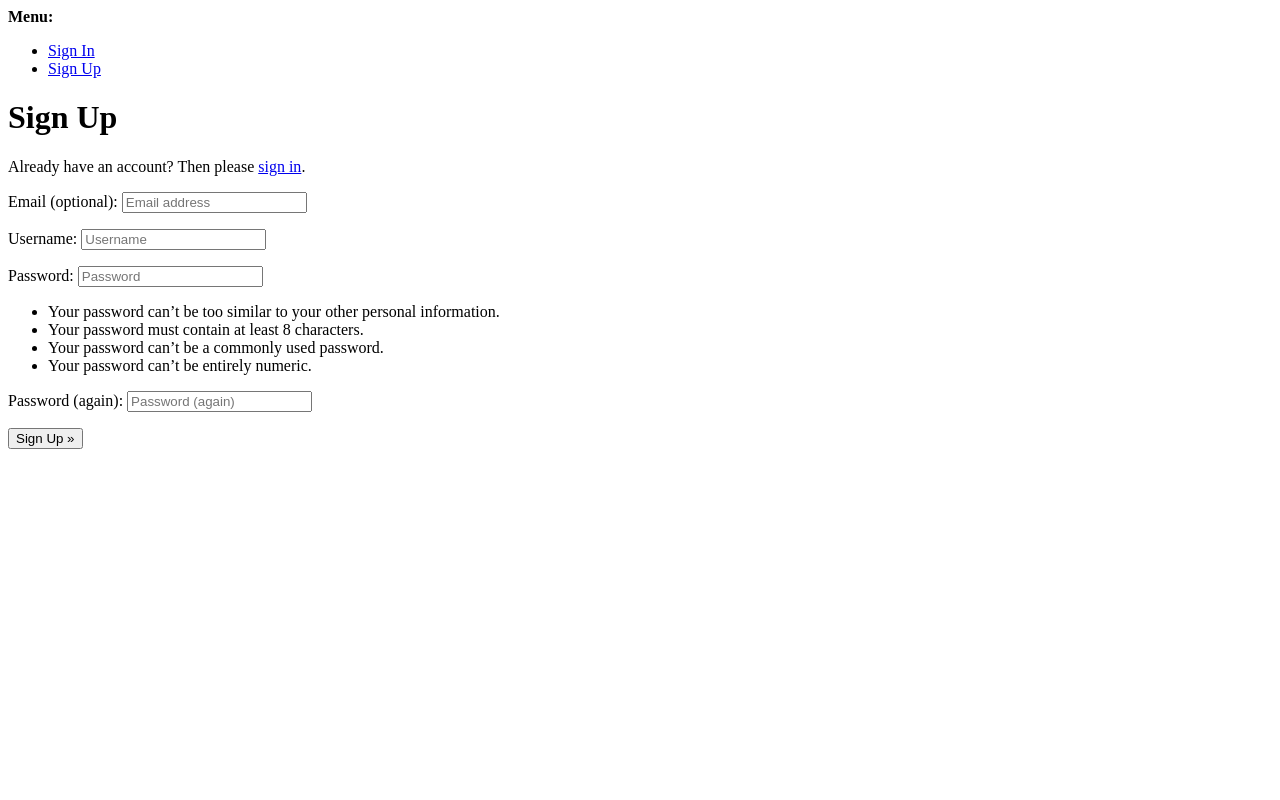
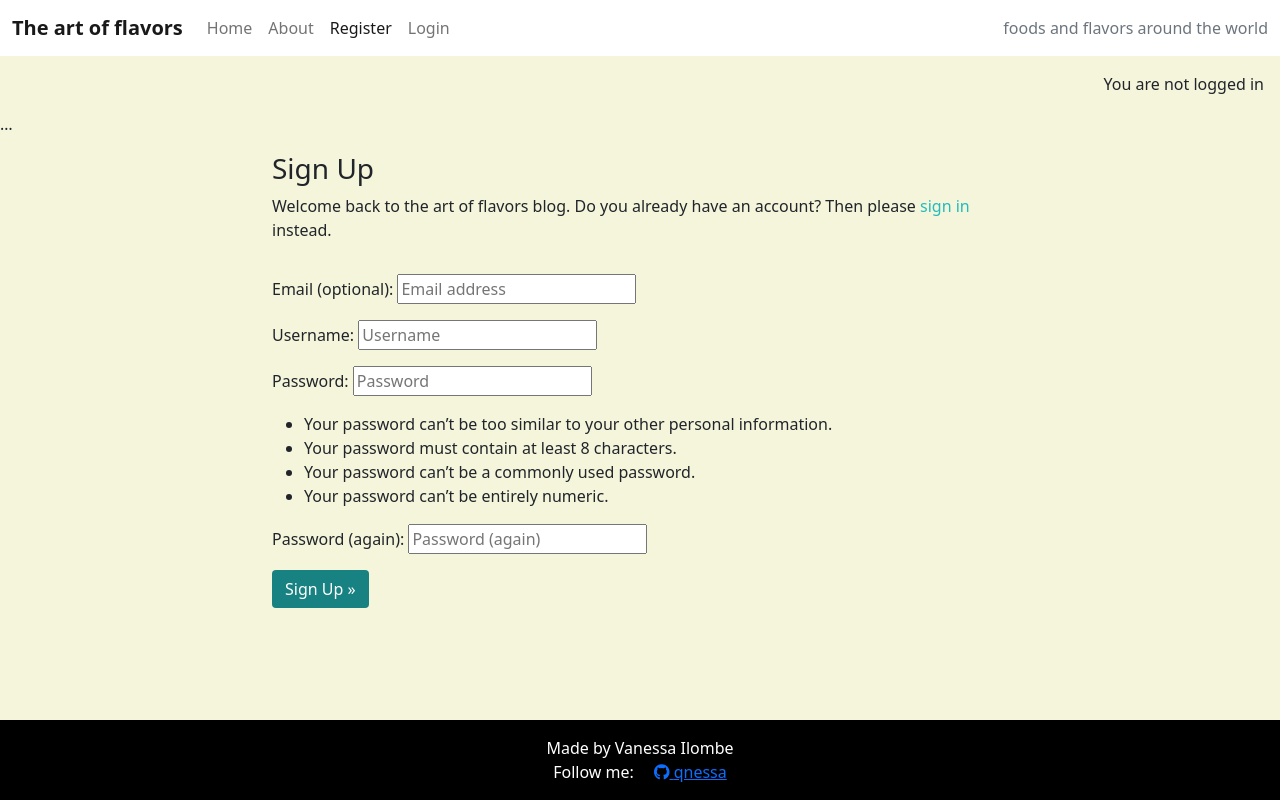
Before and after one commit to qnessa/THE-ART-OF-FLAVORS, a Django app: page /accounts/signup/ in a window 1280 px wide. Run offline with Django 4.2, Linux system fonts and the light colour scheme.

Commit message:
Add authentication to the sign up page

```diff
--- a/templates/account/signup.html
+++ b/templates/account/signup.html
@@ -1,13 +1,21 @@
-{% extends "account/base.html" %}
+{% extends "base.html" %}
 
 {% load i18n %}
 
 {% block head_title %}{% trans "Signup" %}{% endblock head_title %}
 
 {% block content %}
-<h1>{% trans "Sign Up" %}</h1>
+<div class="container">
+  <div class="row">
+    <div class="col-md-8 mt-3 offset-md-2">
+      <h3>{% trans "Sign Up" %}</h3>
 
-<p>{% blocktrans %}Already have an account? Then please <a href="{{ login_url }}">sign in</a>.{% endblocktrans %}</p>
+<p>{% blocktrans %} Welcome back to the art of flavors blog.
+  Do you already have an account? Then please <a class="link" href="{{ login_url }}">sign in</a> instead.{% endblocktrans %}</p>
+    </div>
+  </div>
+<div class="row">
+  <div class="col-md-8 mt-3 offset-md-2">
 
 <form class="signup" id="signup_form" method="post" action="{% url 'account_signup' %}">
   {% csrf_token %}
@@ -15,7 +23,10 @@
   {% if redirect_field_value %}
   <input type="hidden" name="{{ redirect_field_name }}" value="{{ redirect_field_value }}" />
   {% endif %}
-  <button type="submit">{% trans "Sign Up" %} &raquo;</button>
+  <button class="btn btn-signup right" type="submit">{% trans "Sign Up" %} &raquo;</button>
 </form>
+    </div>
+  </div>
+</div>
 
 {% endblock content %}
--- a/templates/base.html
+++ b/templates/base.html
@@ -70,7 +70,12 @@
     </nav>
 
     <main class="flex-shrink-0 main-bg">
-
+        {% if user.is_authenticated %}
+    <p class="text-end m-3">You are logged in as {{ user }}</p>
+    {% else %}
+    <p class="text-end m-3">You are not logged in</p>
+    {% endif %}
+…
         {% block content %}
         <!-- Content Goes here -->
         {% endblock content %}
--- a/the_art_of_flavors/settings.py
+++ b/the_art_of_flavors/settings.py
@@ -26,7 +26,7 @@ TEMPLATES_DIR = os.path.join(BASE_DIR, 'templates')
 SECRET_KEY = os.environ.get("SECRET_KEY")
 
 # SECURITY WARNING: don't run with debug turned on in production!
-DEBUG = True
+DEBUG = False
 
 ALLOWED_HOSTS = ['8000-qnessa-theartofflavors-tq6tl1is9x6.ws-eu110.gitpod.io','.herokuapp.com']
 
```
